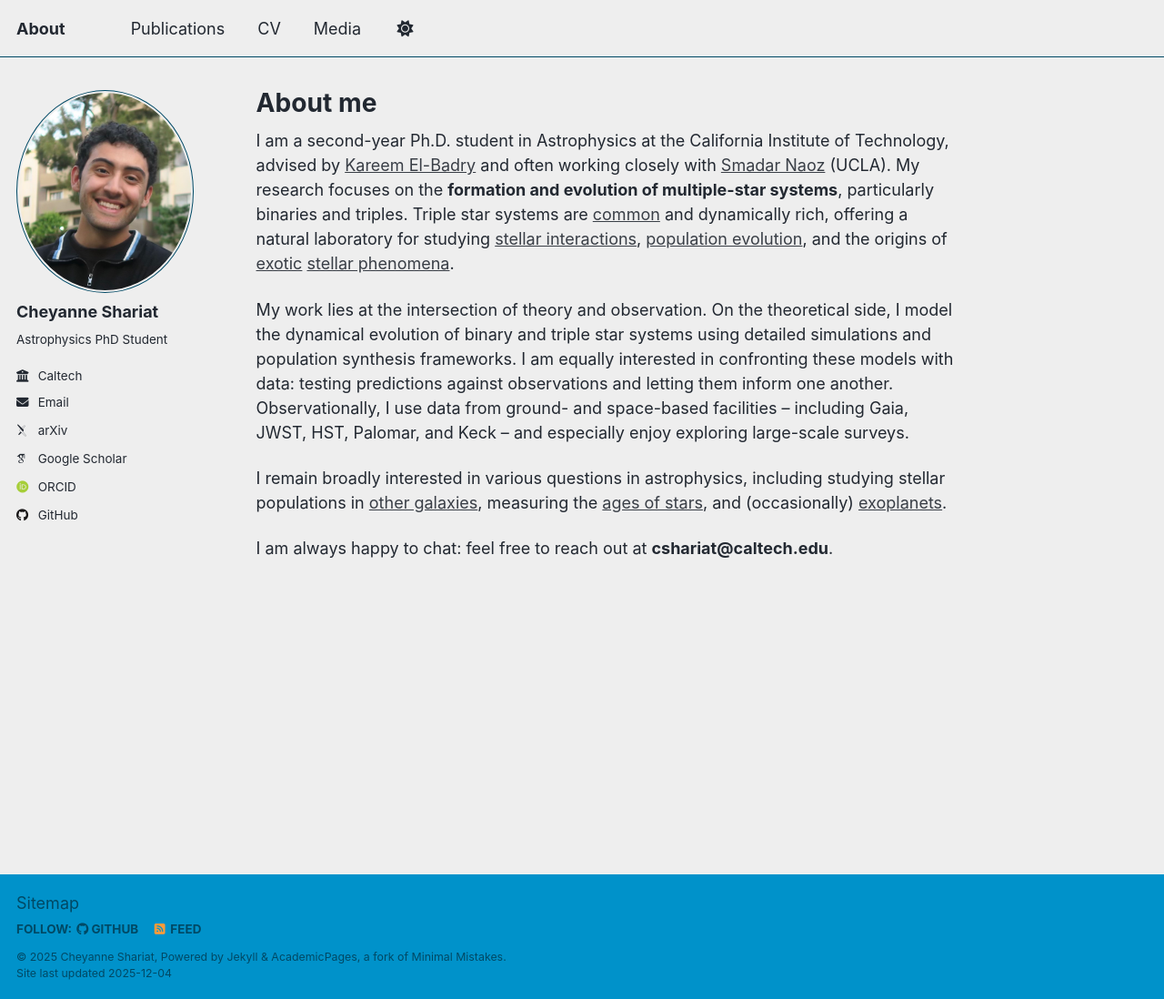
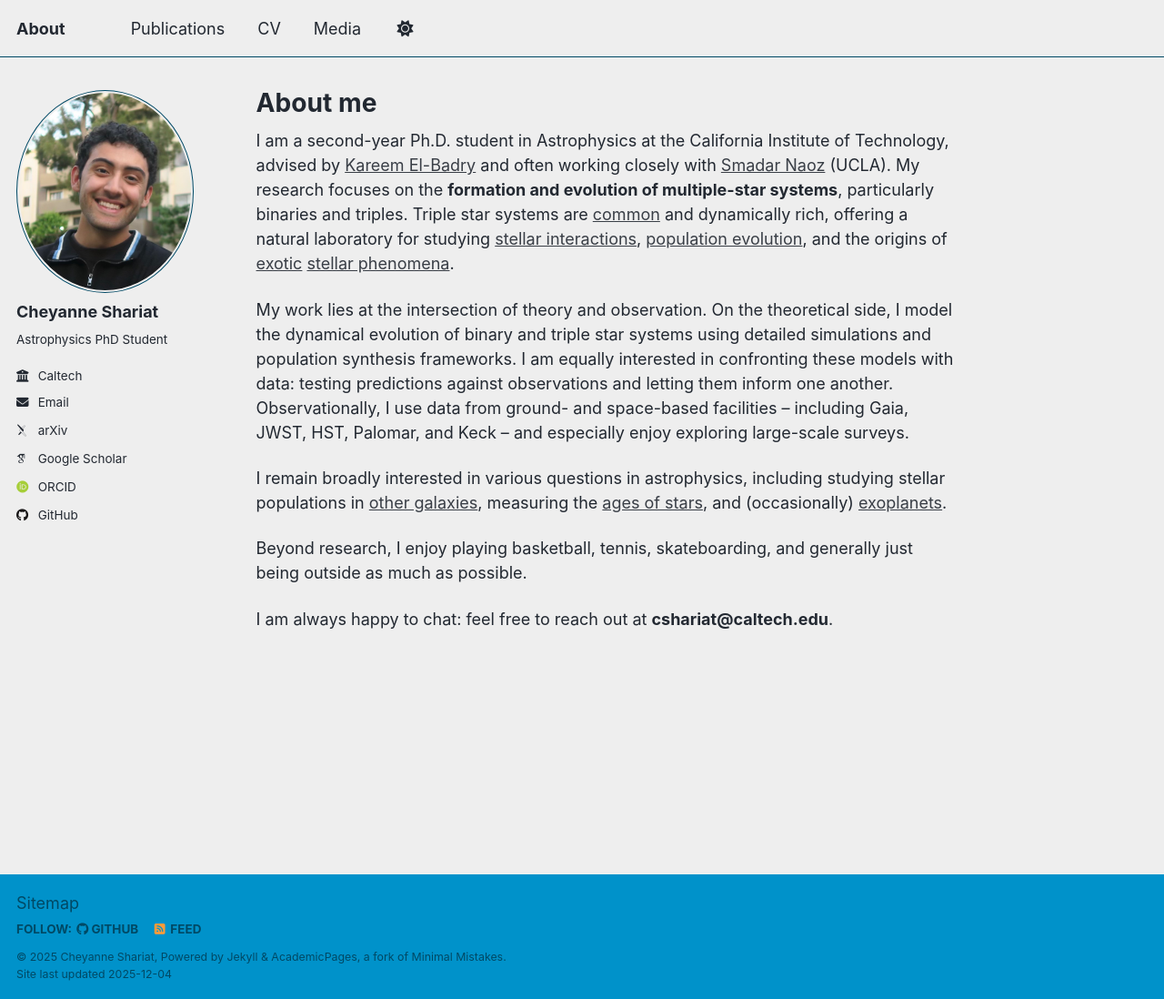
Before and after one commit to cheyanneshariat/cheyanneshariat.github.io, a Jekyll site: the page built from _pages/about.md, in a window 1280 px wide and 1098 px high. Shown: the whole window at 91% size. Built offline with Jekyll 4.4.1, drawn with Linux system fonts in a browser that asks for light colours; some web fonts are replaced; a script that is not in the unit is left out.

Commit message:
Update about.md

```diff
--- a/_pages/about.md
+++ b/_pages/about.md
@@ -14,4 +14,6 @@ My work lies at the intersection of theory and observation. On the theoretical s
 
 I remain broadly interested in various questions in astrophysics, including studying stellar populations in [other galaxies](https://ui.adsabs.harvard.edu/abs/2025arXiv250904555S/abstract), measuring the [ages of stars](https://ui.adsabs.harvard.edu/abs/2025arXiv251008675S/abstract), and (occasionally) [exoplanets](https://ui.adsabs.harvard.edu/abs/2024ApJ...964L..13S/abstract).
 
+Beyond research, I enjoy playing basketball, tennis, skateboarding, and generally just being outside as much as possible.
+
 I am always happy to chat: feel free to reach out at **cshariat@caltech.edu**.
```
